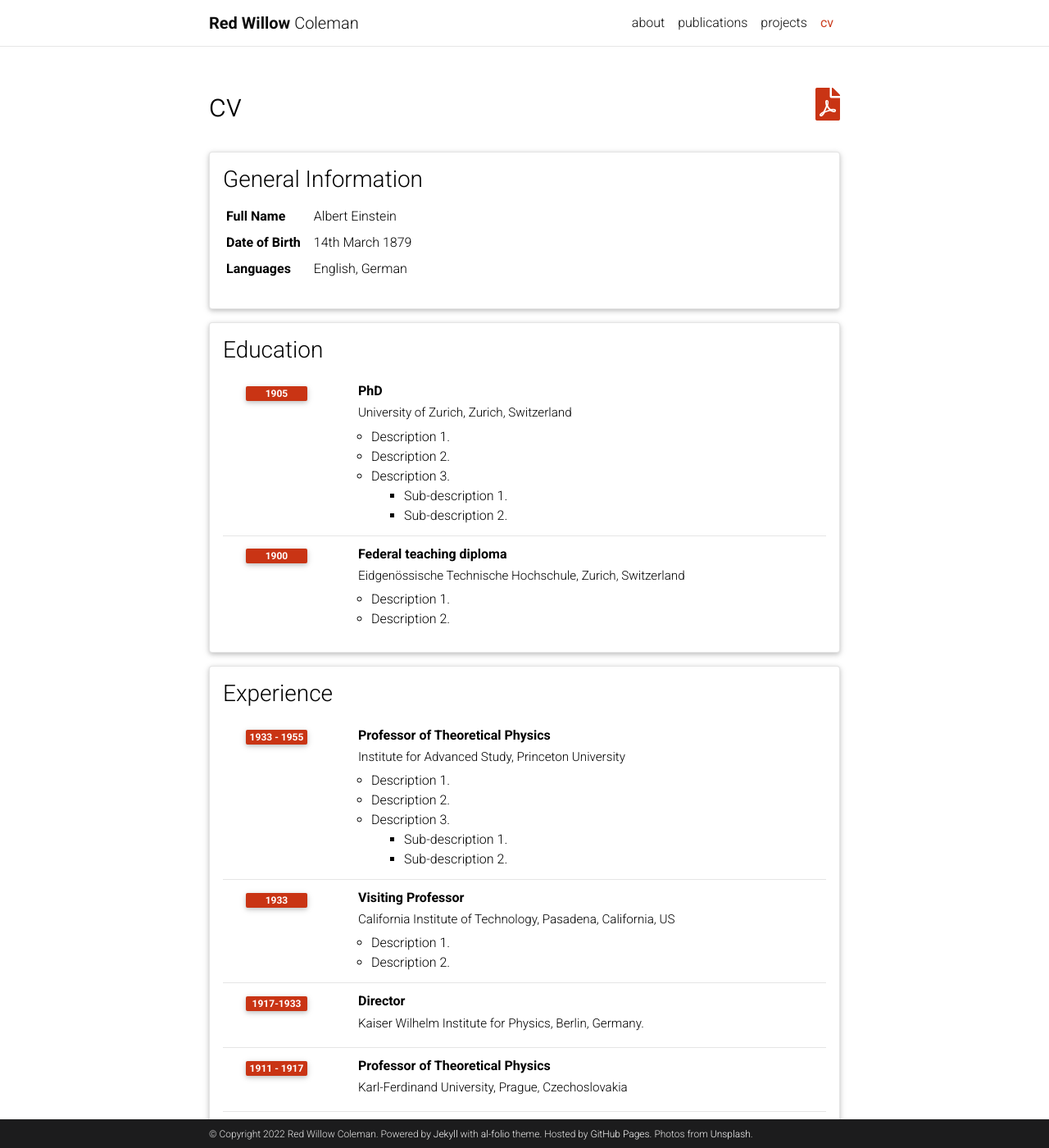
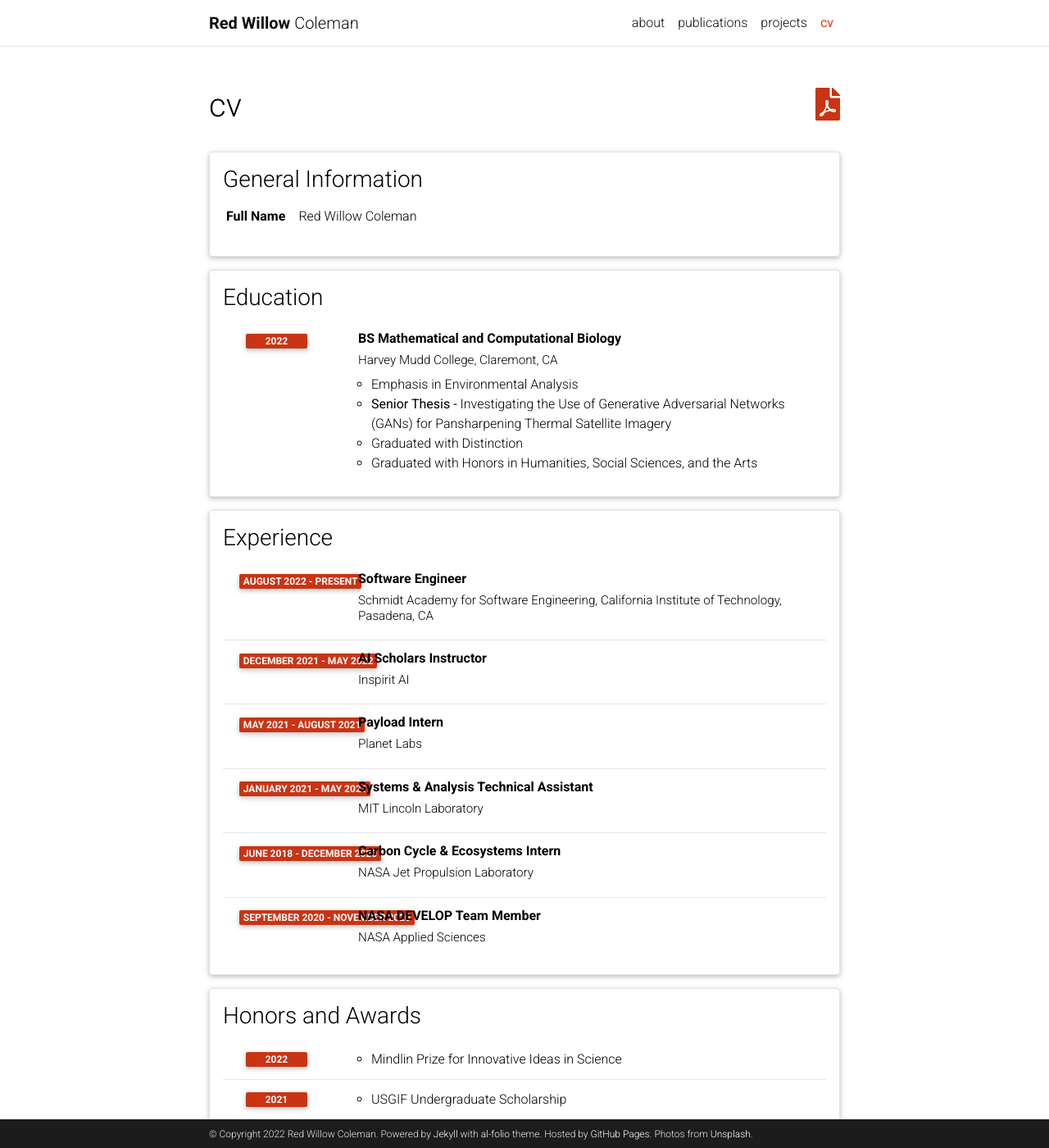
Before and after one commit to willowcoleman/willow-web, a Jekyll site: the page built from _pages/cv.md, in a window 1280 px wide and 1400 px high. Shown: the whole window at 82% size. Built offline with Jekyll 4.4.1, drawn with Linux system fonts in a browser that asks for light colours; comment, search, counter and statistics services are not loaded; a style sheet for code colours, icons or effects is not loaded; some of the changed text lies outside the part shown.

Commit message:
update cv

```diff
--- a/_data/cv.yml
+++ b/_data/cv.yml
@@ -2,82 +2,56 @@
   type: map
   contents:
     - name: Full Name
-      value: Albert Einstein
-    - name: Date of Birth
-      value: 14th March 1879
-    - name: Languages
-      value: English, German
+      value: Red Willow Coleman
 
 - title: Education
   type: time_table
   contents:
-    - title: PhD
-      institution: University of Zurich, Zurich, Switzerland
-      year: 1905
+    - title: BS Mathematical and Computational Biology
+      institution: Harvey Mudd College, Claremont, CA
+      year: 2022
       description:
-        - Description 1.
-        - Description 2.
-        - title: Description 3.
-          contents:
-            - Sub-description 1.
-            - Sub-description 2.
-    - title: Federal teaching diploma
-      institution: Eidgenössische Technische Hochschule, Zurich, Switzerland
-      year: 1900
-      description:
-        - Description 1.
-        - Description 2.
+        - Emphasis in Environmental Analysis
+        - <b> Senior Thesis - </b> Investigating the Use of Generative Adversarial Networks (GANs) for Pansharpening Thermal Satellite Imagery
+        - Graduated with Distinction
+        - Graduated with Honors in Humanities, Social Sciences, and the Arts
 
 - title: Experience
   type: time_table
   contents:
-    - title: Professor of Theoretical Physics
-      institution: Institute for Advanced Study, Princeton University
-      year: 1933 - 1955
-      description:
-        - Description 1.
-        - Description 2.
-        - title: Description 3.
-          contents:
-            - Sub-description 1.
-            - Sub-description 2.
-    - title: Visiting Professor
-      institution: California Institute of Technology, Pasadena, California, US
-      year: 1933
-      description:
-        - Description 1.
-        - Description 2.
+    - title: Software Engineer
+      institution: Schmidt Academy for Software Engineering, California Institute of Technology, Pasadena, CA
+      year: August 2022 - present
 
-    - title: Director
-      institution: Kaiser Wilhelm Institute for Physics, Berlin, Germany.
-      year: 1917-1933
+    - title: AI Scholars Instructor
+      institution: Inspirit AI
+      year: December 2021 - May 2022
 
-    - title: Professor of Theoretical Physics
-      institution: Karl-Ferdinand University, Prague, Czechoslovakia
-      year: 1911 - 1917
-      description:
+    - title: Payload Intern
+      institution: Planet Labs
+      year: May 2021 - August 2021
 
-    - title: Associate Professor of Theoretical Physics
-      institution: University of Zurich, Zurich, Switzerland
-      year: 1909 - 1911
+    - title: Systems & Analysis Technical Assistant
+      institution: MIT Lincoln Laboratory
+      year: January 2021 - May 2021
 
-- title: Open Source Projects
-  type: time_table
-  contents:
-    - title: <a href="https://github.com/alshedivat/al-folio">al-folio</a>
-      year: 2015-now
-      description: A beautiful, simple, clean, and responsive Jekyll theme for academics.
+    - title: Carbon Cycle & Ecosystems Intern
+      institution: NASA Jet Propulsion Laboratory
+      year: June 2018 - December 2020
+
+    - title: NASA DEVELOP Team Member
+      institution: NASA Applied Sciences
+      year: September 2020 - November 2020
 
 - title: Honors and Awards
   type: time_table
   contents:
-    - year: 1921
+    - year: 2022
       items:
-        - Nobel Prize in Physics
-        - Matteucci Medal
-    - year: 2029
+        - Mindlin Prize for Innovative Ideas in Science
+    - year: 2021
       items:
-        - Max Planck Medal
+        - USGIF Undergraduate Scholarship
 
 - title: Academic Interests
   type: nested_list
@@ -94,4 +68,8 @@
 - title: Other Interests
   type: list
   contents:
-    - <u>Hobbies:</u> Hobby 1, Hobby 2, etc.
+    - Environmental law and policy
+    - Rock climbing
+    - Photography
+    - Backpacking
+    - Cooking
```
